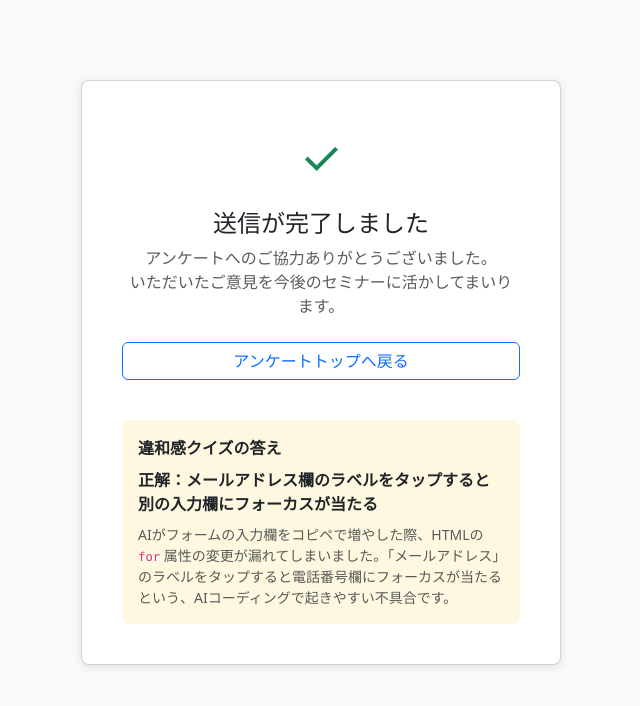
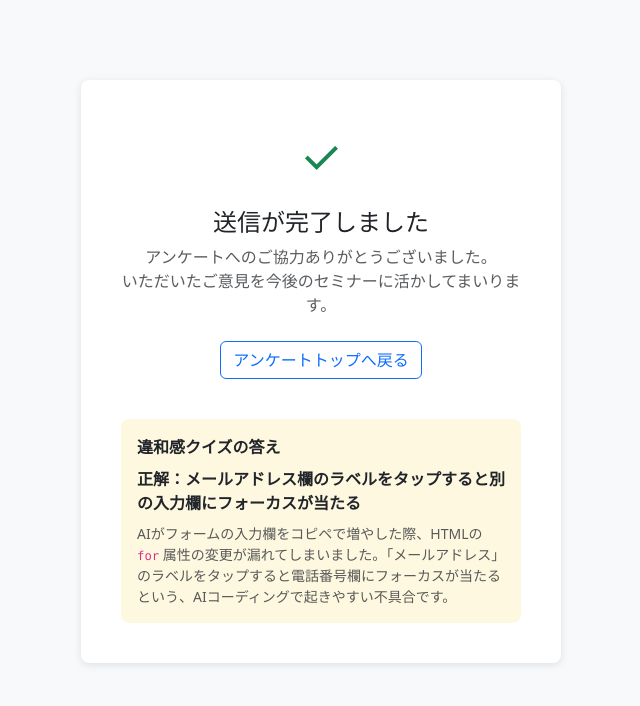
Before and after one commit to Kishi-Satoshi/survey, a Flask app: page /thanks in a window 1280 px wide. Shown: the top 706 px of the page, without its empty margins (319-959 px from the left). Run offline with Flask 3, Linux system fonts and the light colour scheme.

Commit message:
fix: モバイルでカードが画面端に張り付くレイアウト崩れを修正
- 全テンプレートのbodyにpadding: 0 1remを追加
- thanks.htmlのBootstrap .cardクラス競合を独自クラスに変更

https://claude.ai/code/session_01TSXfBYrdznwg9HnJBHLdkV

```diff
--- a/templates/admin.html
+++ b/templates/admin.html
@@ -7,7 +7,7 @@
   <link rel="stylesheet" href="https://cdn.jsdelivr.net/npm/bootstrap@5.3.0/dist/css/bootstrap.min.css">
   <script defer src="https://cdn.jsdelivr.net/npm/bootstrap@5.3.0/dist/js/bootstrap.bundle.min.js"></script>
   <style>
-    body { background-color: #f8f9fa; }
+    body { background-color: #f8f9fa; padding: 0 1rem; }
     .container { margin-top: 32px; margin-bottom: 48px; }
     td { white-space: pre-wrap; word-break: break-word; }
   </style>
--- a/templates/form.html
+++ b/templates/form.html
@@ -6,7 +6,7 @@
   <title>セミナーアンケート</title>
   <link rel="stylesheet" href="https://cdn.jsdelivr.net/npm/bootstrap@5.3.0/dist/css/bootstrap.min.css">
   <style>
-    body { background-color: #f8f9fa; }
+    body { background-color: #f8f9fa; padding: 0 1rem; }
     .form-card {
       max-width: 640px;
       margin: 40px auto;
--- a/templates/login.html
+++ b/templates/login.html
@@ -6,7 +6,7 @@
   <title>管理者ログイン | セミナーアンケート</title>
   <link rel="stylesheet" href="https://cdn.jsdelivr.net/npm/bootstrap@5.3.0/dist/css/bootstrap.min.css">
   <style>
-    body { background-color: #f8f9fa; }
+    body { background-color: #f8f9fa; padding: 0 1rem; }
     .login-card {
       max-width: 420px;
       margin: 80px auto;
--- a/templates/thanks.html
+++ b/templates/thanks.html
@@ -6,10 +6,11 @@
   <title>送信完了 | セミナーアンケート</title>
   <link rel="stylesheet" href="https://cdn.jsdelivr.net/npm/bootstrap@5.3.0/dist/css/bootstrap.min.css">
   <style>
-    body { background-color: #f8f9fa; }
-    .card {
+    body { background-color: #f8f9fa; padding: 0 1rem; }
+    .thanks-card {
       max-width: 480px;
       margin: 80px auto;
+      background: #fff;
       text-align: center;
       padding: 2.5rem;
       border-radius: 8px;
@@ -19,7 +20,7 @@
   </style>
 </head>
 <body>
-  <div class="card bg-white">
+  <div class="thanks-card">
     <div class="check-icon mb-3">&#10003;</div>
     <h1 class="h4 mb-2">送信が完了しました</h1>
     <p class="text-muted mb-4">アンケートへのご協力ありがとうございました。<br>いただいたご意見を今後のセミナーに活かしてまいります。</p>
```
